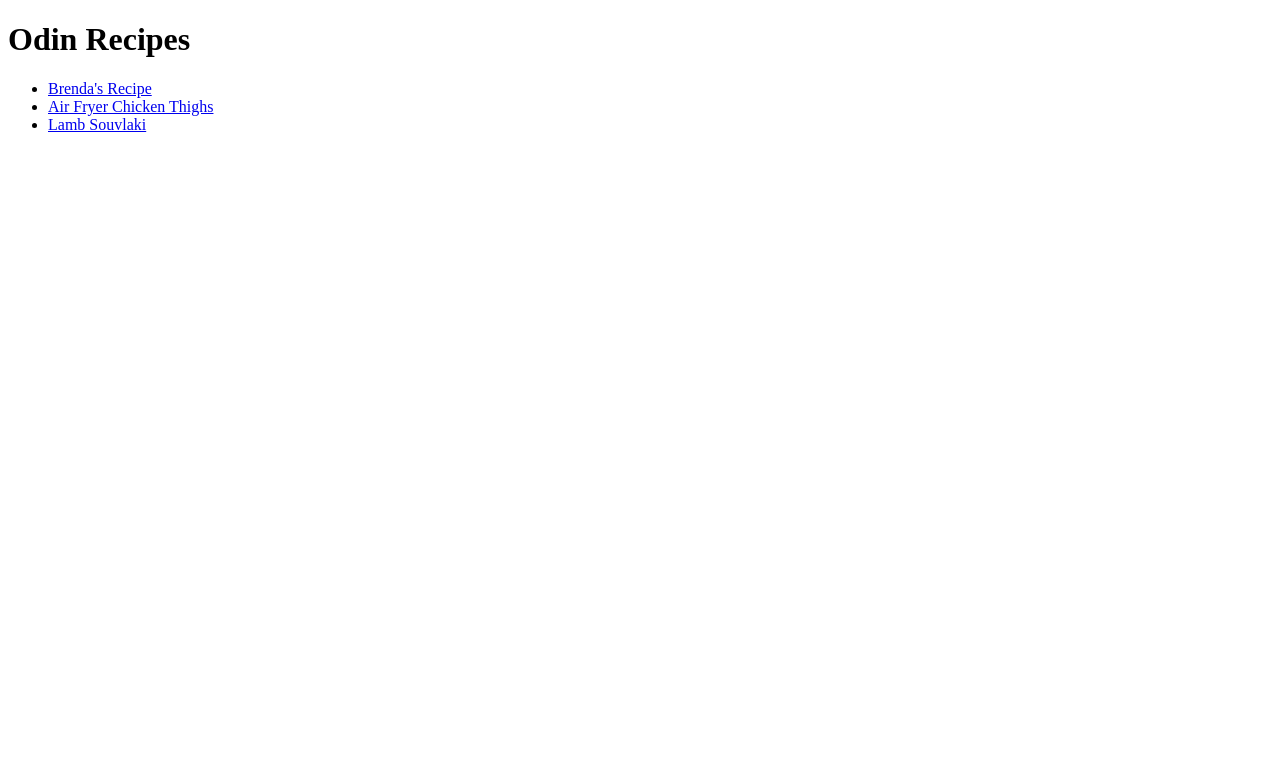
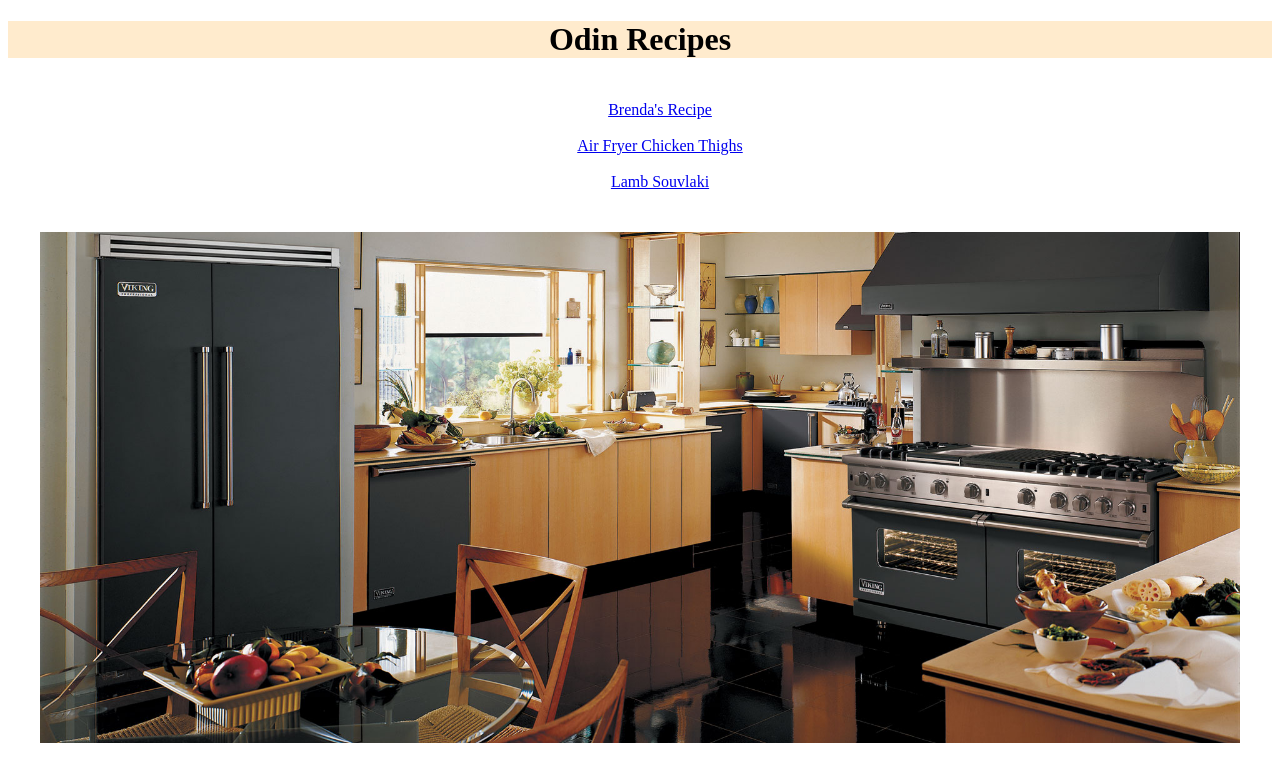
Before and after one commit to MatizTheCoder/odin-recipes, a plain HTML site: page index.html in a window 1280 px wide. Drawn offline with Linux system fonts and the light colour scheme.

Commit message:
css added to index

```diff
--- a/index.html
+++ b/index.html
@@ -5,18 +5,26 @@
     <meta charset="UTF-8">
     <meta http-equiv="X-UA-Compatible" content="IE=edge">
     <meta name="viewport" content="width=device-width, initial-scale=1.0">
+    <link rel="stylesheet" href="styles.css">
     <title>Odin Recipes</title>
 
 </head>
 
 <body>
-    <h1>Odin Recipes</h1>
-    <ul>
-        <li><a href="recipes/lasagna.html">Brenda's Recipe</a></li>
-        <li><a href="recipes/chicken.html">Air Fryer Chicken Thighs</a></li>
-        <li><a href="recipes/lamb.html">Lamb Souvlaki</a></li>
-    </ul>
+    <div class="header">
+        <h1>Odin Recipes</h1>
+    </div>
+    <div class="recipes">
+        <ul>
+            <li><a href="recipes/lasagna.html">Brenda's Recipe</a></li><br/>
+            <li><a href="recipes/chicken.html">Air Fryer Chicken Thighs</a></li><br/>
+            <li><a href="recipes/lamb.html">Lamb Souvlaki</a></li><br/>
+        </ul>
+    </div>
 
+    <div class="div">
+        <img src="/recipes/viking.jpg" alt="">
+    </div>
 </body>
 
 </html>
--- /dev/null
+++ b/styles.css
@@ -0,0 +1,24 @@
+.header {
+    background-color: blanchedalmond;
+    text-align: center;
+}
+.recipes {
+
+    text-align: center;
+    text-decoration: none;
+    padding: 5px;
+    margin: 2px;
+}
+
+li {
+    list-style-type: none;
+}
+
+
+img {
+    display: block;
+    margin-left: auto;
+    margin-right: auto;
+    width: 50%;
+    width: 1200px;
+}
```
Also changed, not shown: recipes/viking.jpg (added).
